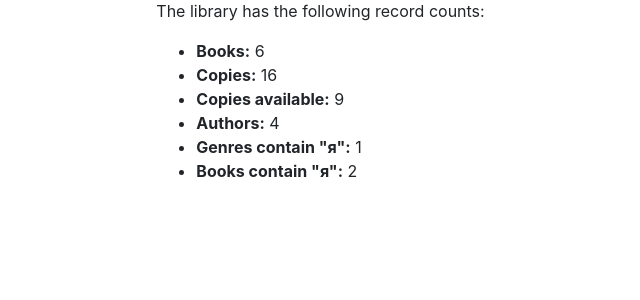
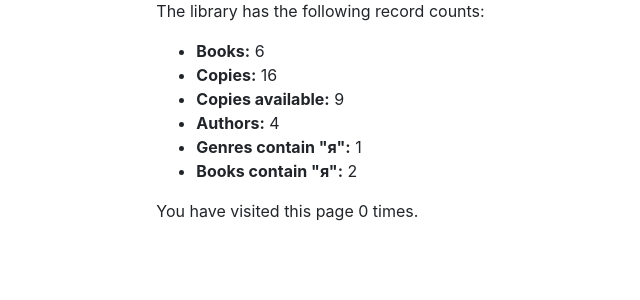
Before and after one commit to ksyu01/Django-tutorial-LocaLlibrary, a Django app: page /catalog/ in a window 1280 px wide. Shown: the part 143-443 px from the top of the page, without its empty margins (72-712 px from the left). Run offline with Django 3.2, Linux system fonts and the light colour scheme; data comes from the database, SQL or seed files in the repository; both versions use the stored data as it was after the commit; some libraries are stand-ins or nearby versions.

Commit message:
Sessions: создан ключ num_visits для показа, сколько раз заходили на страницу в рамках этой сессии

```diff
--- a/catalog/templates/index.html
+++ b/catalog/templates/index.html
@@ -16,4 +16,6 @@
     <li><strong>Genres contain "я":</strong> {{ genres_contain }}</li>
     <li><strong>Books contain "я":</strong> {{ books_contain }}</li>
   </ul>
+
+    <p>You have visited this page {{ num_visits }}{% if num_visits == 1 %} time{% else %} times{% endif %}.</p>
 {% endblock %}
--- a/catalog/views.py
+++ b/catalog/views.py
@@ -21,6 +21,10 @@ def index(request):
     genres_contain = Genre.objects.filter(name__contains='я').count()
     books_contain = Book.objects.filter(title__contains='я').count()
 
+    # Number of visits to this view, as counted in the session variable. Количество визитов
+    num_visits = request.session.get('num_visits', 0)
+    request.session['num_visits'] = num_visits + 1
+
     context = {
         'num_books': num_books,
         'num_instances': num_instances,
@@ -28,6 +32,7 @@ def index(request):
         'num_authors': num_authors,
         'genres_contain': genres_contain,
         'books_contain': books_contain,
+        'num_visits': num_visits,
     }
 
     # Render the HTML template index.html with the data in the context variable
```
Also changed, not shown: db.sqlite3.
